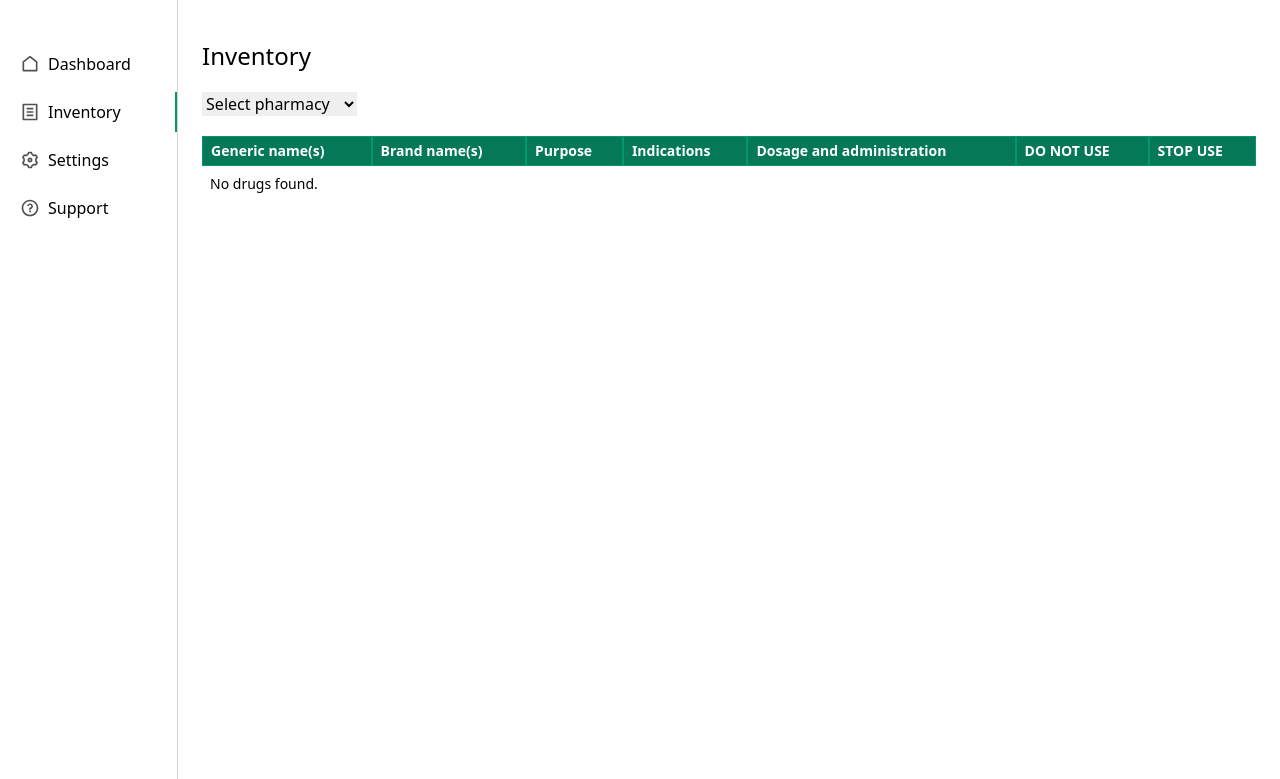
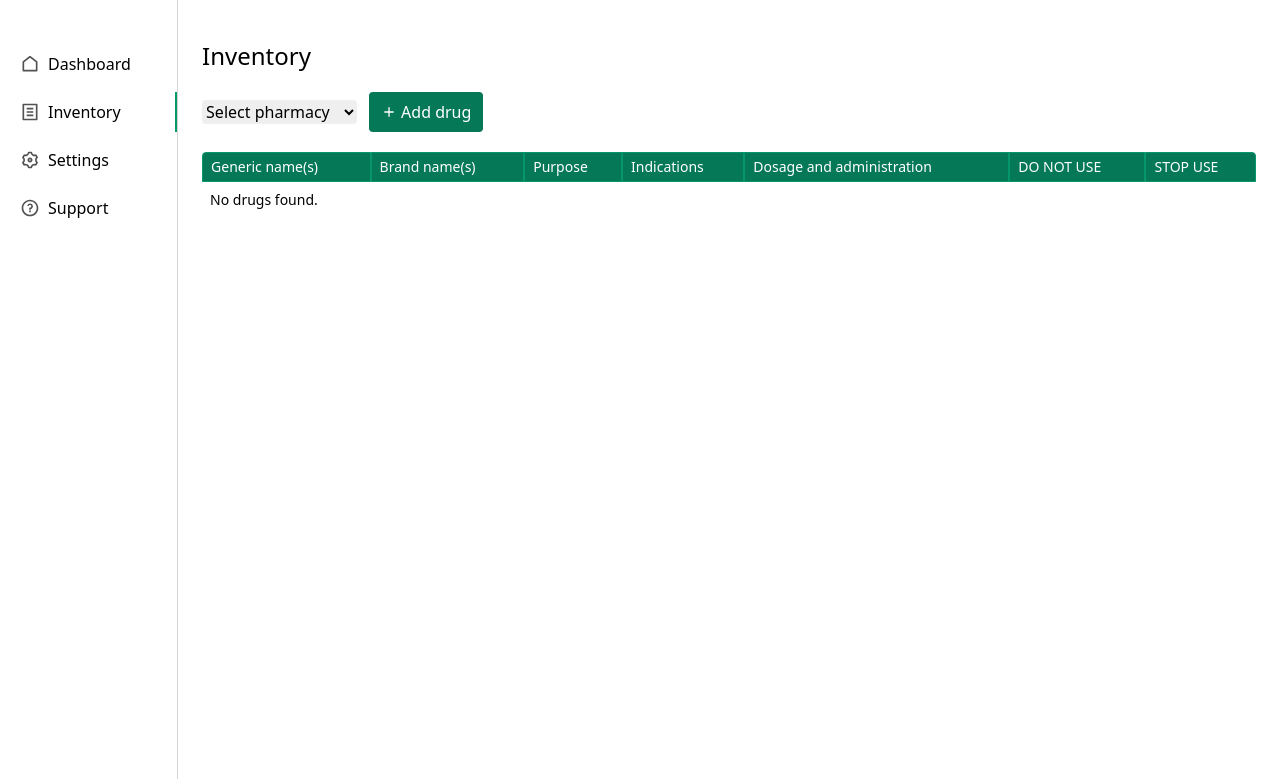
Before and after one commit to masayaShinoda/pharmacy_inventory_system, a Django app: page /inventory in a window 1280 px wide. Shown: the top 779 px of the page. Run offline with Django 4.2, Linux system fonts and the light colour scheme; a user stored in the database is signed in; tables that the repository leaves empty hold one stand-in row (values such as "Sample post"); some libraries are stand-ins or nearby versions.

Commit message:
styling fix

```diff
--- a/demo/templates/components/layout.html
+++ b/demo/templates/components/layout.html
@@ -21,7 +21,7 @@
       {% if layout_options.sidebar != False %}
         {% include "components/sidebar.html" %}
       {% endif %}
-      <main class="py-5 px-6 mx-0 md:mx-5 xl:mx-auto my-5 flex flex-col items-start w-full max-w-full xl:max-w-6xl 2xl:max-w-screen-2xl">
+      <main class="py-5 px-6 mx-0 md:mx-5 xl:mx-auto my-5 flex flex-col items-start w-full max-w-full xl:max-w-6xl 2xl:max-w-screen-xl">
         {% block body %}
           <span>Loading...</span>
         {% endblock body %}
--- a/demo/templates/inventory.html
+++ b/demo/templates/inventory.html
@@ -6,29 +6,36 @@
     <header class="mb-5">
         <h2 class="text-2xl">Inventory</h2>
     </header>
-    <section class="flex justify-between items-center mb-5">
+    <section class="flex gap-3 items-center mb-5">
         {% if pharmacies %}
-            <select id="selected-pharmacy" class="dark:text-black">
+            <select id="selected-pharmacy" class="dark:text-black rounded">
                 <option value="">Select pharmacy</option>
                 {% for pharmacy in pharmacies %}<option value="{{ pharmacy.id }}">{{ pharmacy.name }}</option>
                 {% endfor %}
             </select>
+            <button id="btn-add-drug" disabled hidden class="text-white bg-emerald-700 hover:bg-emerald-600 py-2 px-3 rounded flex items-center">
+                <svg class="mr-1 fill-white" xmlns="http://www.w3.org/2000/svg" viewBox="0 0 24 24" width="16" height="16"><path d="M11 11V5H13V11H19V13H13V19H11V13H5V11H11Z"></path></svg>
+                Add drug
+            </button>
         {% else %}
             <p>No pharmacy found.</p>
         {% endif %}
+        <dialog>
+            <h2>Add drug</h2>
+        </dialog>
     </section>
     <section class="flex flex-col mb-3 w-full">
         {% if pharmacies %}
             <table class="w-full border-separate border-spacing-0 text-sm text-left">
                 <thead>
-                    <tr class="sticky top-0 text-white bg-emerald-700 dark:bg-emerald-700">
-                        <th class="sticky top-0 py-1 px-2 border border-emerald-600">Generic name(s)</th>
-                        <th class="sticky top-0 py-1 px-2 border border-emerald-600">Brand name(s)</th>
-                        <th class="sticky top-0 py-1 px-2 border border-emerald-600">Purpose</th>
-                        <th class="sticky top-0 py-1 px-2 border border-emerald-600">Indications</th>
-                        <th class="sticky top-0 py-1 px-2 border border-emerald-600">Dosage and administration</th>
-                        <th class="sticky top-0 py-1 px-2 border border-emerald-600">DO NOT USE</th>
-                        <th class="sticky top-0 py-1 px-2 border border-emerald-600">STOP USE</th>
+                    <tr class="sticky top-0 text-white">
+                        <th class="sticky top-0 py-1 px-2 font-normal bg-emerald-700 border border-emerald-600 rounded-tl">Generic name(s)</th>
+                        <th class="sticky top-0 py-1 px-2 font-normal bg-emerald-700 border border-emerald-600">Brand name(s)</th>
+                        <th class="sticky top-0 py-1 px-2 font-normal bg-emerald-700 border border-emerald-600">Purpose</th>
+                        <th class="sticky top-0 py-1 px-2 font-normal bg-emerald-700 border border-emerald-600">Indications</th>
+                        <th class="sticky top-0 py-1 px-2 font-normal bg-emerald-700 border border-emerald-600">Dosage and administration</th>
+                        <th class="sticky top-0 py-1 px-2 font-normal bg-emerald-700 border border-emerald-600">DO NOT USE</th>
+                        <th class="sticky top-0 py-1 px-2 font-normal bg-emerald-700 border border-emerald-600 rounded-tr">STOP USE</th>
                     </tr>
                 </thead>
                 <tbody>
@@ -103,6 +110,11 @@
         const selected_pharmacy_param = (new URLSearchParams(window.location.search)).get("pharmacy")
 
         if(selected_pharmacy_param) {
+            // if there is a selected pharmacy, show add drug btn
+            const btn_add_drug = document.getElementById("btn-add-drug")
+            btn_add_drug.disabled = false
+            btn_add_drug.hidden = false
+
             Array.from(document.querySelector("#selected-pharmacy").querySelectorAll("option")).map(option => {
                 if(option.value === selected_pharmacy_param) {
                     option.selected = true
```
